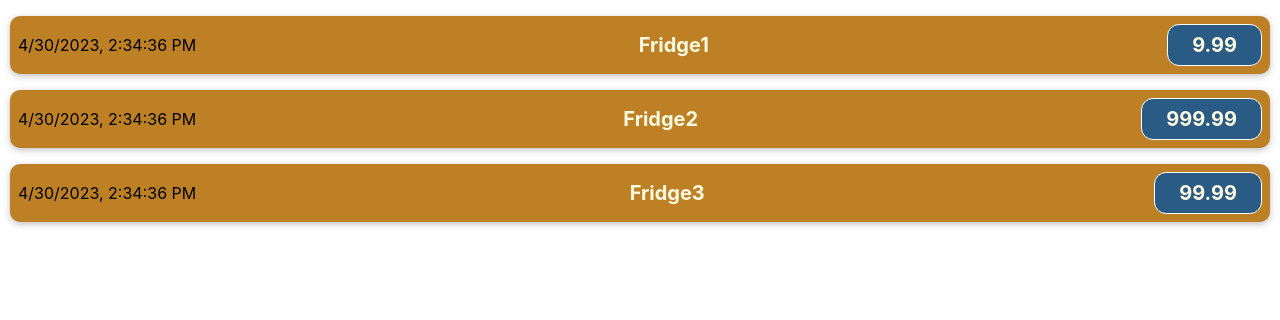
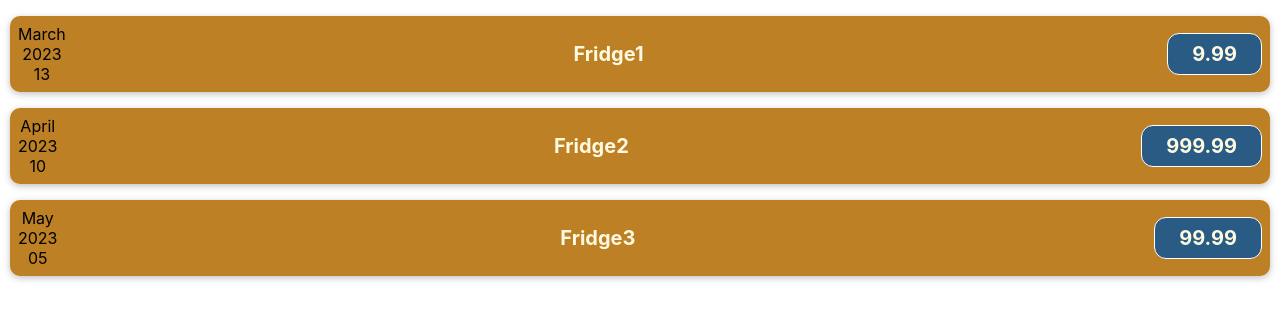
Before and after one commit to GitHubStanislav/react-cost-accounting, a React (Create React App) app: page / in a window 1280 px wide. Shown: the top 320 px of the page. Built offline with nearby package versions, Linux system fonts and the light colour scheme.

Commit message:
add data in the App

```diff
--- a/src/App.js
+++ b/src/App.js
@@ -4,17 +4,17 @@
 function App() {
   const costs = [
     {
-      date: new Date().toLocaleString(),
+      date: new Date(2023, 2, 13),
       description: "Fridge1",
       amount: 9.99,
     },
     {
-      date: new Date().toLocaleString(),
+      date: new Date(2023, 3, 10),
       description: "Fridge2",
       amount: 999.99,
     },
     {
-      date: new Date().toLocaleString(),
+      date: new Date(2023, 4, 5),
       description: "Fridge3",
       amount: 99.99,
     },
--- a/src/components/CostItem.js
+++ b/src/components/CostItem.js
@@ -1,8 +1,15 @@
 import styles from "./CostItem.module.css";
 function CostItem({ date, description, amount }) {
+  const month = date.toLocaleString("en-US", { month: "long" });
+  const year = date.getFullYear();
+  const day = date.toLocaleString("en-US", { day: "2-digit" });
   return (
     <div className={styles.costItem}>
-      <div>{date}</div>
+      <div>
+        <div>{month}</div>
+        <div>{year}</div>
+        <div>{day}</div>
+      </div>
       <div className={styles.costItem__description}>
         <h2>{description}</h2>
         <div className={styles.costItem__price}>{amount}</div>
```
